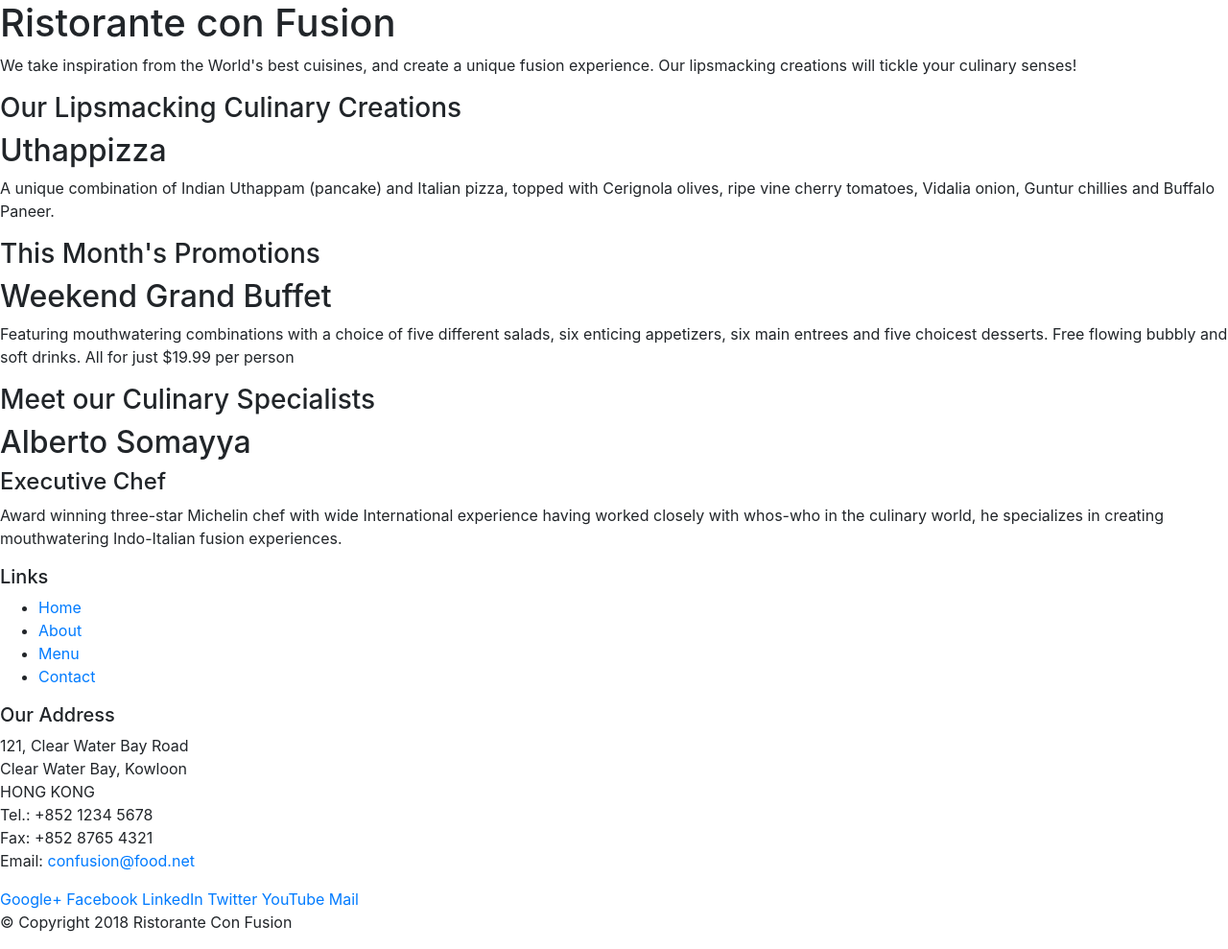
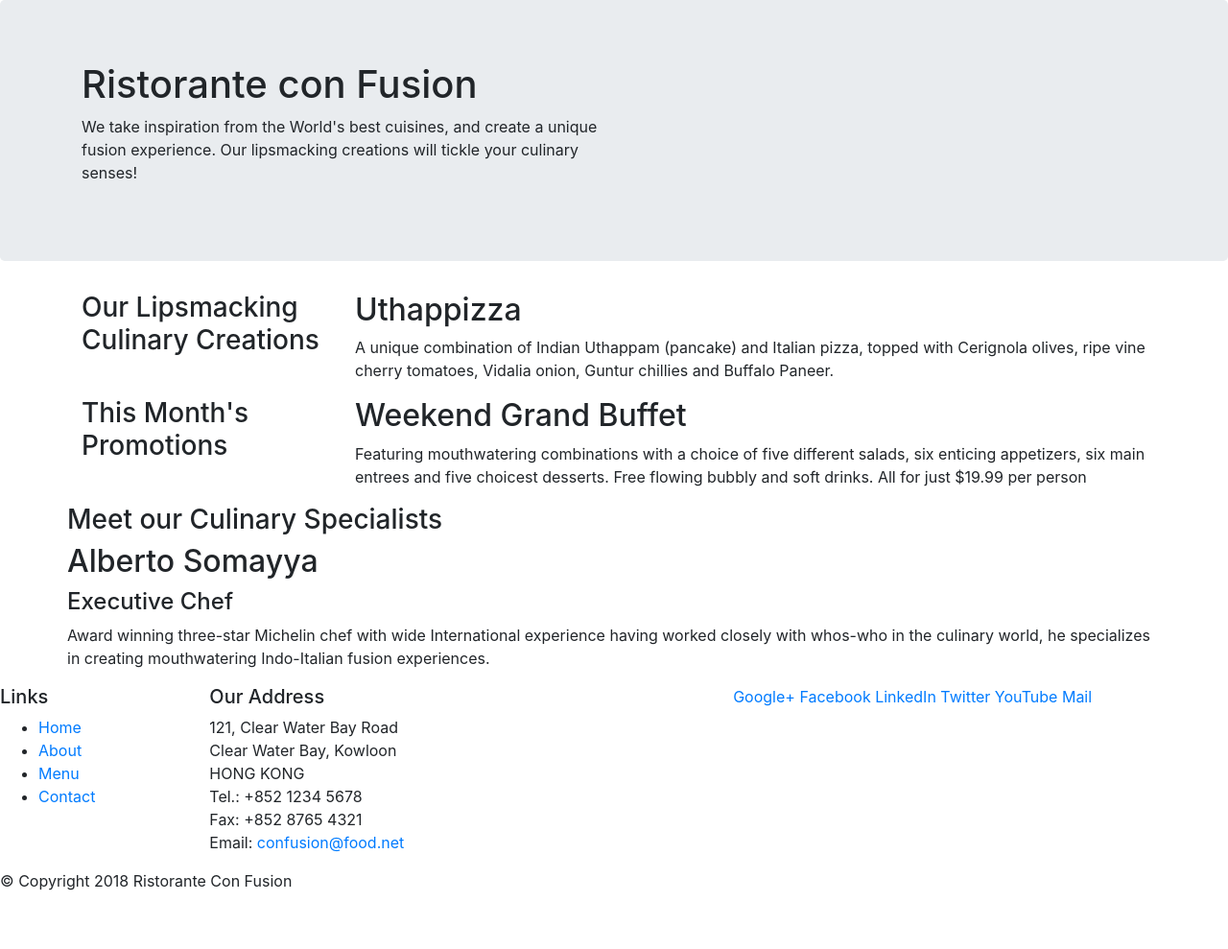
Before and after one commit to Sakshisaraswat/Bootstrap, a website: page index.html in a window 1280 px wide. Shown: the whole page at 96% size. After the commit the page ends 946 px from the top, so only its background shows below. Drawn offline with nearby package versions, Linux system fonts and the light colour scheme.

Commit message:
Bootstrap Grid part 1

```diff
--- a/index.html
+++ b/index.html
@@ -12,42 +12,42 @@
 
 <body>
 
-    <header>
-        <div>
-            <div>
-                <div>
+    <header class="jumbotron">
+        <div class="container">
+            <div class="row">
+                <div class="col-12 col-sm-6">
                     <h1>Ristorante con Fusion</h1>
                     <p>We take inspiration from the World's best cuisines, and create a unique fusion experience. Our lipsmacking creations will tickle your culinary senses!</p>
                 </div>
-                <div>
+                <div  class="col-12 col-sm-6">
                 </div>
             </div>
         </div>
     </header>
 
-    <div>
-        <div>
-            <div>
+    <div class="container">
+        <div class="row">
+            <div  class="col-12 col-sm-4 col-md-3">
                 <h3>Our Lipsmacking Culinary Creations</h3>
             </div>
-            <div>
+            <div class="col col-sm col-md">
                 <h2>Uthappizza</h2>
                 <p>A unique combination of Indian Uthappam (pancake) and Italian pizza, topped with Cerignola olives, ripe vine cherry tomatoes, Vidalia onion, Guntur chillies and Buffalo Paneer.</p>
             </div>
         </div>
 
 
-        <div>
-            <div>
+        <div class="row">
+            <div  class="col-12 col-sm-4 col-md-3">
                 <h3>This Month's Promotions</h3>
             </div>
-            <div>
+            <div  class="col col-sm col-md">
                 <h2>Weekend Grand Buffet</h2>
                 <p>Featuring mouthwatering combinations with a choice of five different salads, six enticing appetizers, six main entrees and five choicest desserts. Free flowing bubbly and soft drinks. All for just $19.99 per person </p>
             </div>
         </div>
 
-        <div>
+        <div class="row">
             <div>
                 <h3>Meet our Culinary Specialists</h3>
             </div>
@@ -60,9 +60,9 @@
     </div>
 
     <footer>
-        <div>
-            <div>
-                <div>
+        <div classname="container">
+            <div class="row">
+                <div class="col-4 col-sm-2">
                     <h5>Links</h5>
                     <ul>
                         <li><a href="#">Home</a></li>
@@ -71,7 +71,7 @@
                         <li><a href="#">Contact</a></li>
                     </ul>
                 </div>
-                <div>
+                <div  class="col-7 col-sm-5">
                     <h5>Our Address</h5>
                     <address>
 		              121, Clear Water Bay Road<br>
@@ -82,7 +82,7 @@
 		              Email: <a href="mailto:confusion@food.net">confusion@food.net</a>
 		           </address>
                 </div>
-                <div>
+                <div class="col-12 col-sm-4">
                     <div>
                         <a href="http://google.com/+">Google+</a>
                         <a href="http://www.facebook.com/profile.php?id=">Facebook</a>
@@ -93,8 +93,8 @@
                     </div>
                 </div>
            </div>
-           <div>
-                <div>
+           <div class="row">
+                <div class="col-auto">
                     <p>© Copyright 2018 Ristorante Con Fusion</p>
                 </div>
            </div>
```
